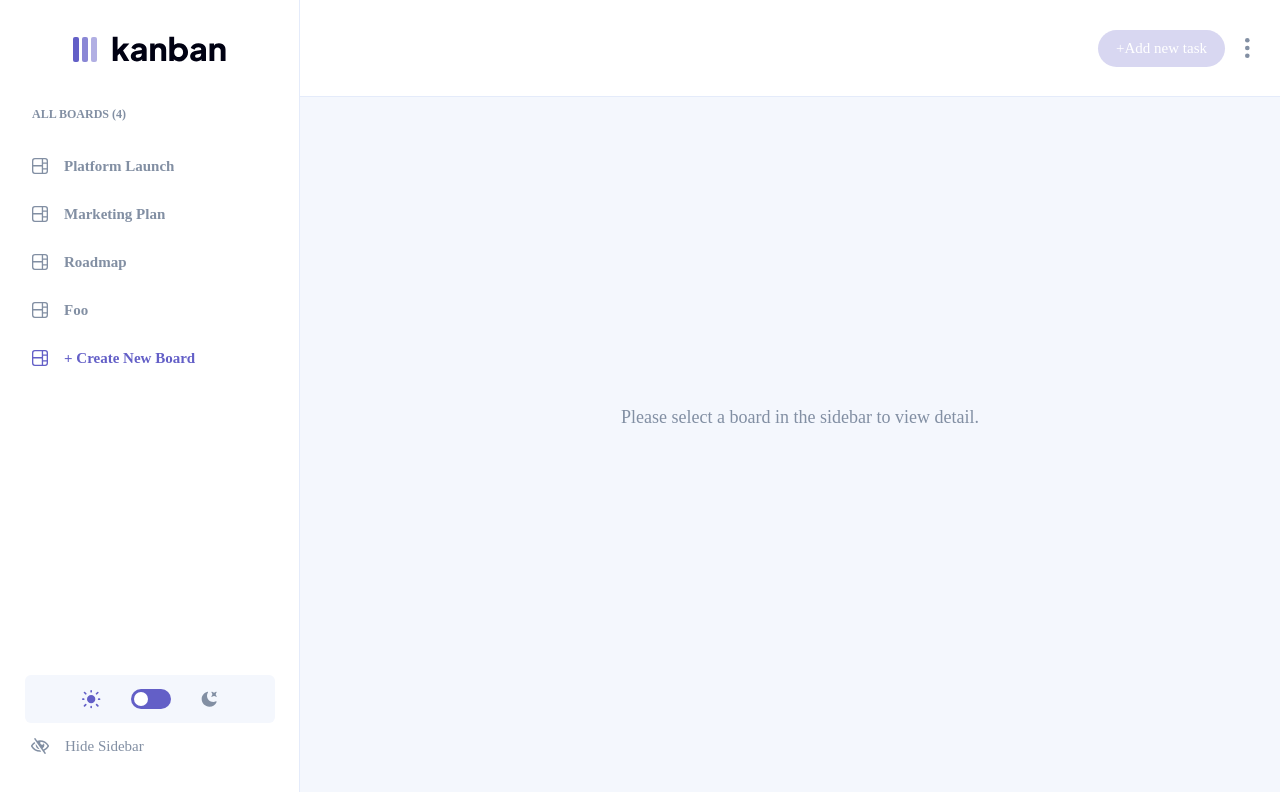
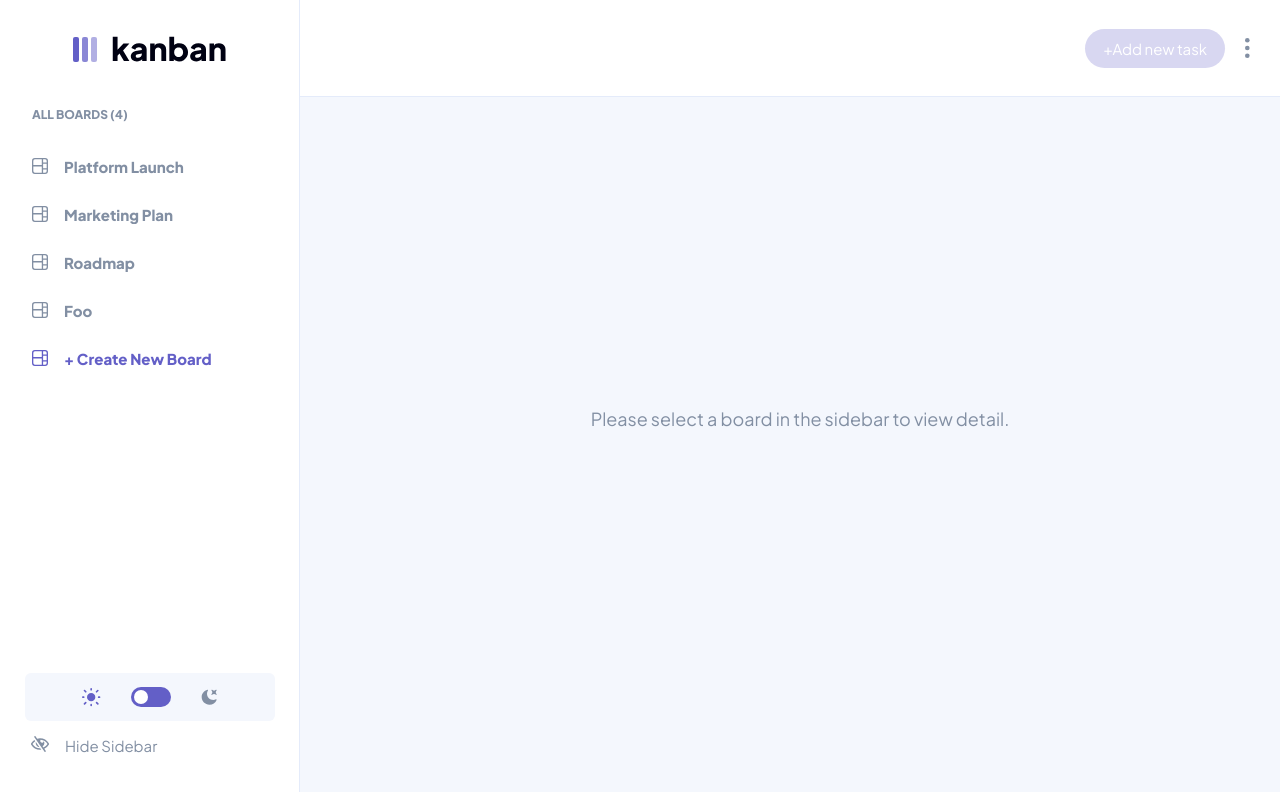
Before and after one commit to vinsonw/kanban, a React (Vite) app: page / in a window 1280 px wide. Shown: the top 792 px of the page. Built offline with nearby package versions, Linux system fonts and the light colour scheme.

Commit message:
feat: add font and adjust focus/focus-visible border

```diff
--- a/src/components/BoardContent/BoardContent.tsx
+++ b/src/components/BoardContent/BoardContent.tsx
@@ -7,8 +7,11 @@ import AddOrEditBoard from "../Task/AddOrEditBoard";
 
 export const BoardContent = () => {
   const board = useDisplayedBoardContent();
-  const { columns, name } = board;
-  return columns.length > 0 ? (
+  if (!board) {
+    return <EmptyBoard boardExists={false} />;
+  }
+  const { columns } = board;
+  return (
     <div className="columns-wrapper">
       {columns.map((column) => (
         <Column key={column.name} {...column} />
@@ -19,7 +22,5 @@ export const BoardContent = () => {
         </button>
       </Dialog>
     </div>
-  ) : (
-    <EmptyBoard boardExists={!!name} />
   );
 };
--- a/src/components/Dropdown/Dropdown.tsx
+++ b/src/components/Dropdown/Dropdown.tsx
@@ -1,6 +1,7 @@
 import clsx from "clsx";
 import "./Dropdown.scss";
 import * as DropdownMenu from "@radix-ui/react-dropdown-menu";
+import React from "react";
 
 export type Option<T> = {
   id: T;
@@ -17,7 +18,8 @@ interface Props<T> {
   className?: string;
 }
 
-const Dropdown = <T extends string>({
+const _Dropdown = <T extends string>(
+  {
     children,
     optionList,
     open,
@@ -25,7 +27,10 @@ const Dropdown = <T extends string>({
     onOpenChange,
     onSelect = () => {},
     className,
-}: Props<T>) => {
+  }: Props<T>,
+  // ref is not needed here since wrapping Dialog is controlled.
+  _ref: React.ForwardedRef<HTMLButtonElement>,
+) => {
   return (
     <DropdownMenu.Root open={open} onOpenChange={onOpenChange}>
       <DropdownMenu.Trigger
@@ -50,4 +55,6 @@ const Dropdown = <T extends string>({
     </DropdownMenu.Root>
   );
 };
+const Dropdown = React.forwardRef(_Dropdown) as typeof _Dropdown;
+
 export default Dropdown;
--- a/src/components/Task/AddOrEditBoard.scss
+++ b/src/components/Task/AddOrEditBoard.scss
@@ -83,6 +83,9 @@
 
     &.error {
       border: 1px solid var(--kb-color-red);
+      &:focus-visible {
+        outline: 0;
+      }
     }
   }
 
--- a/src/components/Task/AddOrEditTask.scss
+++ b/src/components/Task/AddOrEditTask.scss
@@ -84,6 +84,9 @@
 
     &.error {
       border: 1px solid var(--kb-color-red);
+      &:focus-visible {
+        outline: 0;
+      }
     }
   }
 
--- a/src/components/Task/DeleteConfirm.scss
+++ b/src/components/Task/DeleteConfirm.scss
@@ -4,6 +4,9 @@
   @include set-dynamic-width-of-dialog();
   border-radius: 6px;
   background: #ffffff;
+  &:focus-visible {
+    outline: 0;
+  }
   @include dark {
     background: var(--kb-color-dark-gray);
   }
--- a/src/hooks/use-displayed-board-content.ts
+++ b/src/hooks/use-displayed-board-content.ts
@@ -3,6 +3,7 @@ import { getBoardContentById } from "../apis";
 
 export const useDisplayedBoardContent = () => {
   const [searchParams] = useSearchParams();
-  const displayedBoardId = searchParams.get("boardId") || "";
+  const displayedBoardId = searchParams.get("boardId");
+  if (!displayedBoardId) return null;
   return getBoardContentById(displayedBoardId);
 };
--- a/src/index.css
+++ b/src/index.css
@@ -1,3 +1,5 @@
+@import url("https://fonts.googleapis.com/css2?family=Plus+Jakarta+Sans:ital,wght@0,200..800;1,200..800&display=swap");
+
 *,
 *::before,
 *::after {
@@ -8,6 +10,7 @@
   padding: 0;
   font: inherit;
   border: 0;
+  font-family: Plus Jakarta Sans;
 }
 /* html {
   color-scheme: dark light;
--- a/src/layout/BoardNameWithMenu.tsx
+++ b/src/layout/BoardNameWithMenu.tsx
@@ -12,6 +12,7 @@ const BoardNameWithMenu = () => {
   const [openCreateNewBoard, setOpenCreateNewBoard] = React.useState(false);
   const isMobile = useIsMobile();
   const board = useDisplayedBoardContent();
+  if (!board) return "";
   useEffect(() => {
     if (open) {
       setOpenCreateNewBoard(false);
--- a/src/layout/LayoutHeader.tsx
+++ b/src/layout/LayoutHeader.tsx
@@ -33,8 +33,8 @@ const LayoutHeader = () => {
 
   // dialog content when select dropdown options
   const dialogContentForOperationOnBoard =
-    currentBoardEditStatus === "view" ? undefined : currentBoardEditStatus ===
-      "edit" ? (
+    !displayedBoard ? null : currentBoardEditStatus ===
+      "view" ? undefined : currentBoardEditStatus === "edit" ? (
       <AddOrEditBoard type="edit" board={displayedBoard} />
     ) : (
       <DeleteConfirm
@@ -92,17 +92,20 @@ const LayoutHeader = () => {
             </span>
           </Dialog>
         </div>
+
+        <div className="ellipsis-button">
           <Dialog
             open={dropdownSelectDialogOpen}
             onOpenChange={setDropdownSelectDialogOpen}
             dialogContent={dialogContentForOperationOnBoard}
           >
-          <div className="ellipsis-button">
             <Dropdown<CurrentBoardEditStatus>
               className="ellipsis-wrapper"
+              disabled={!displayedBoard}
               open={dropDownOpen}
               onSelect={(id) => {
                 setCurrentBoardEditStatus(id);
+                setDropdownSelectDialogOpen(true);
               }}
               onOpenChange={setDropDownOpen}
               optionList={[
@@ -125,8 +128,8 @@ const LayoutHeader = () => {
                 </g>
               </svg>
             </Dropdown>
+          </Dialog>
         </div>
-        </Dialog>
       </div>
     </div>
   );
```
Lines whose indentation alone changed are shown as unchanged.
